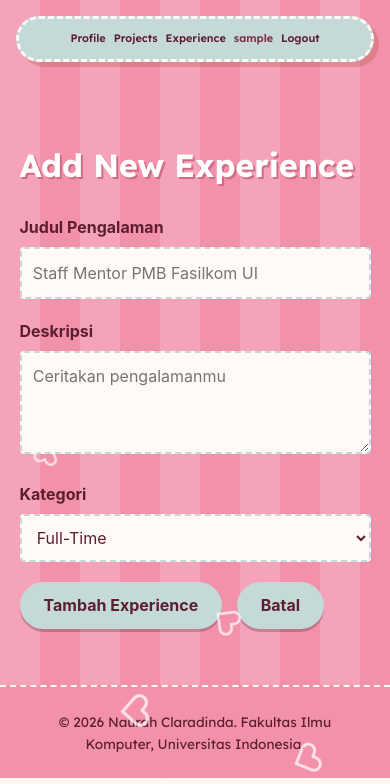
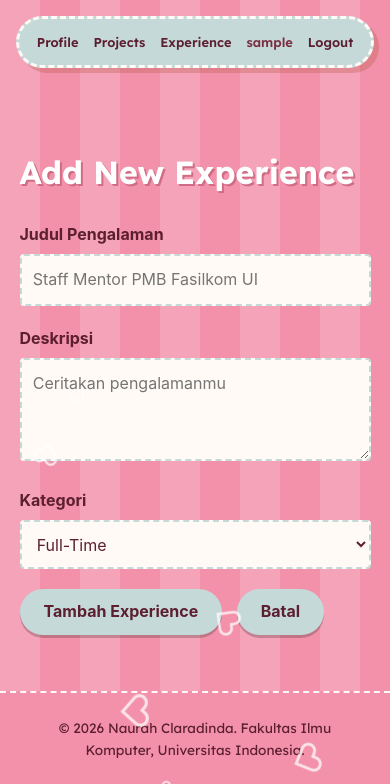
Before and after one commit to Naur4h/myportofolio, a Django app: page /experience/add/ in a window 390 px wide. Shown: the top 784 px of the page. Run offline with Django 5.2, Linux system fonts and the light colour scheme; the visitor is signed in with stand-in values (Sample User, id 1).

Commit message:
style: clean up stylesheet, fix star hover contrast, keep navbar on one line on mobile

```diff
--- a/static/css/style.css
+++ b/static/css/style.css
@@ -894,21 +894,22 @@ body {
         justify-content: center;
     }
 
-    /* Navbar tetap satu baris */
+    /* Navbar tetap satu baris, ukuran ikut lebar layar */
     .navbar {
         flex-wrap: nowrap;
-        gap: 0.5rem;
-        padding: 0.7rem 0.8rem;
+        justify-content: space-evenly;
+        gap: 0.4rem;
+        padding: 0.8rem 0.6rem;
     }
 
     .navbar a,
     .navbar .nav-user {
-        font-size: 0.68rem;
+        font-size: clamp(0.62rem, 3.3vw, 0.85rem);
         white-space: nowrap;
     }
 
     .navbar .nav-user {
-        max-width: 70px;
+        max-width: 5.5em;
         overflow: hidden;
         text-overflow: ellipsis;
     }
```
